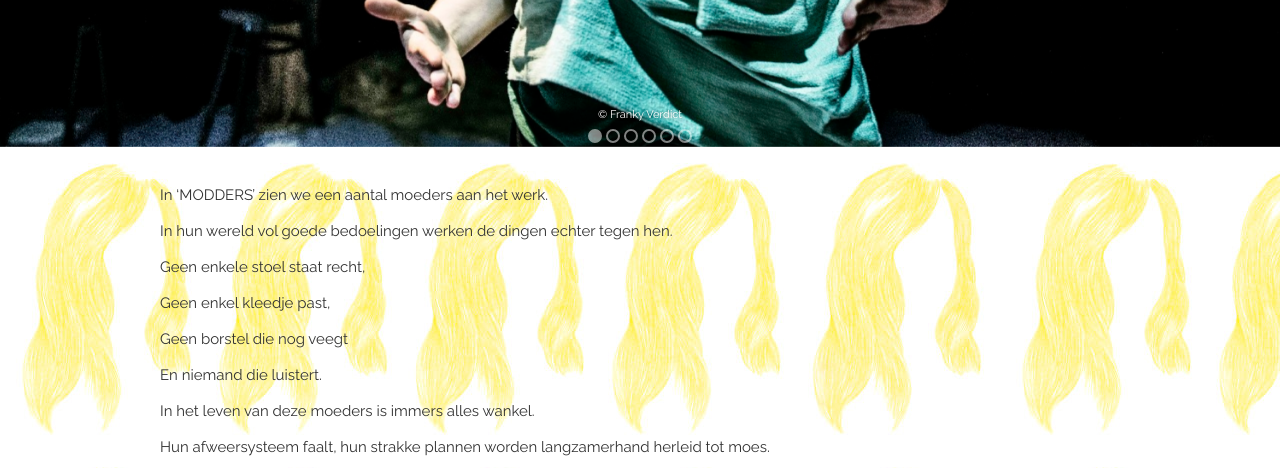
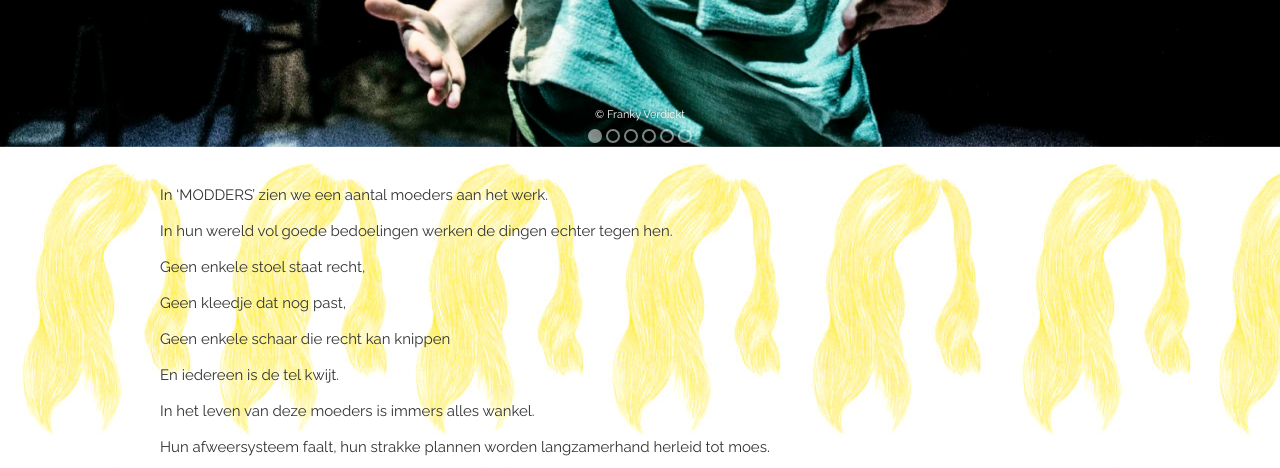
Before and after one commit to ciebarbarie/ciebarbarie, a Jekyll site: the page built from voorstellingen/modders.md, in a window 1280 px wide and 900 px high, scrolled down 601 px. Shown: the part 152-620 px from the top of the window. Built offline with Jekyll 4.4.1, drawn with Linux system fonts in a browser that asks for light colours; nearby versions of some CDN libraries; some web fonts are replaced; library files that are not in the unit come from our copies.

Commit message:
Update modders.md

```diff
--- a/voorstellingen/modders.md
+++ b/voorstellingen/modders.md
@@ -4,12 +4,12 @@ title: Modders
 id: modders
 slide-count: 6
 copyrights:
-  - Franky Verdict
-  - Franky Verdict
-  - Franky Verdict
-  - Franky Verdict
-  - Franky Verdict
-  - Franky Verdict
+  - Franky Verdickt
+  - Franky Verdickt
+  - Franky Verdickt
+  - Franky Verdickt
+  - Franky Verdickt
+  - Franky Verdickt
 ---
 <style>
   #main {
@@ -20,9 +20,9 @@ copyrights:
 In ‘MODDERS’ zien we een aantal moeders aan het werk.<br>
 In hun wereld vol goede bedoelingen werken de dingen echter tegen hen.<br>
 Geen enkele stoel staat recht,<br>
-Geen enkel kleedje past,<br>
-Geen borstel die nog veegt<br>
-En niemand die luistert.<br>
+Geen kleedje dat nog past,<br>
+Geen enkele schaar die recht kan knippen<br>
+En iedereen is de tel kwijt.<br>
 In het leven van deze moeders is immers alles wankel.<br>
 Hun afweersysteem faalt, hun strakke plannen worden langzamerhand herleid tot moes.<br>
 Maar doorgaan zullen ze! Niks aan de hand! Alles onder controle!<br>
```
